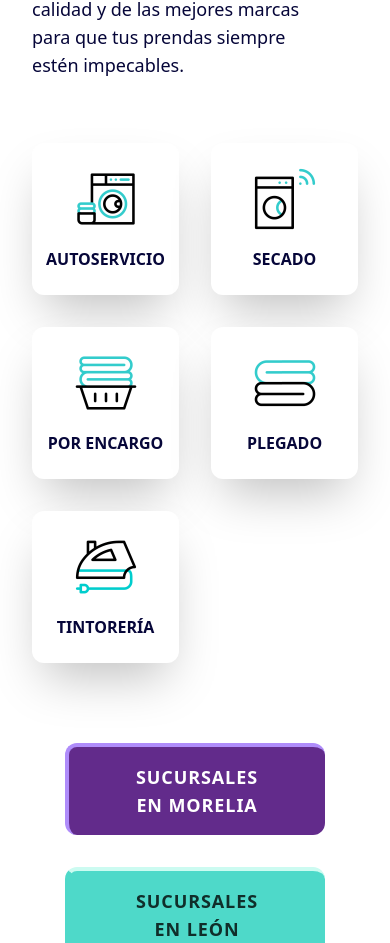
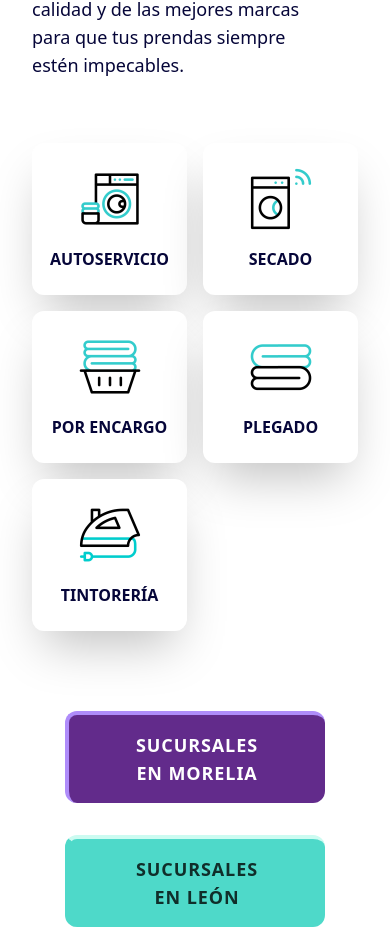
Before and after one commit to dspwebstudiomx/easylav-react, a React (Vite) app: page / in a window 390 px wide. Shown: the part 5730-6673 px from the top of the page. Built offline with nearby package versions, Linux system fonts and the light colour scheme.

Commit message:
Ajusta el espaciado en la lista de servicios para mejorar la consistencia del diseño.

```diff
--- a/src/pages/inicio/nuestrosServicios/ServicesGenerator.jsx
+++ b/src/pages/inicio/nuestrosServicios/ServicesGenerator.jsx
@@ -11,7 +11,7 @@ import { services } from 'data';
 
 const SERVICES_UI = {
   ARTICLE: 'mx-auto',
-  LIST: 'grid grid-cols-2 md:grid-cols-3 lg:grid-cols-5 gap-8 items-center justify-center mx-auto',
+  LIST: 'grid grid-cols-2 md:grid-cols-3 lg:grid-cols-5 md:gap-8 gap-4 items-center justify-center mx-auto',
 };
 // Estilos
 const SERVICES_PROPS = {
```
